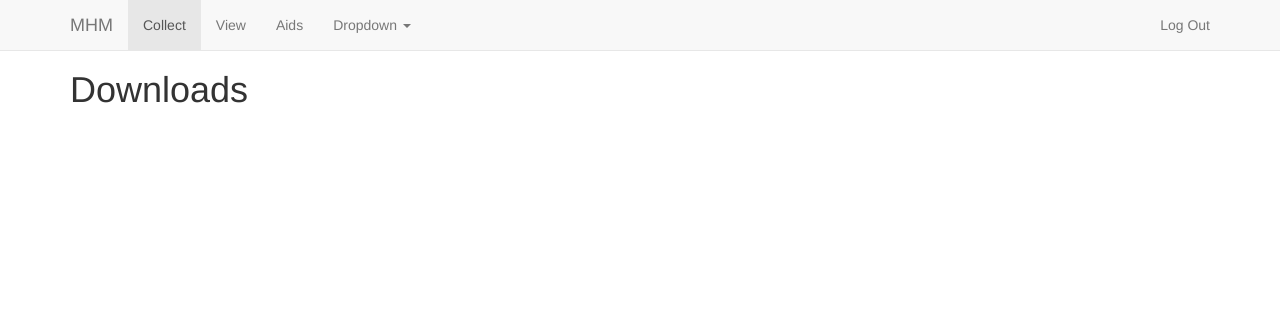
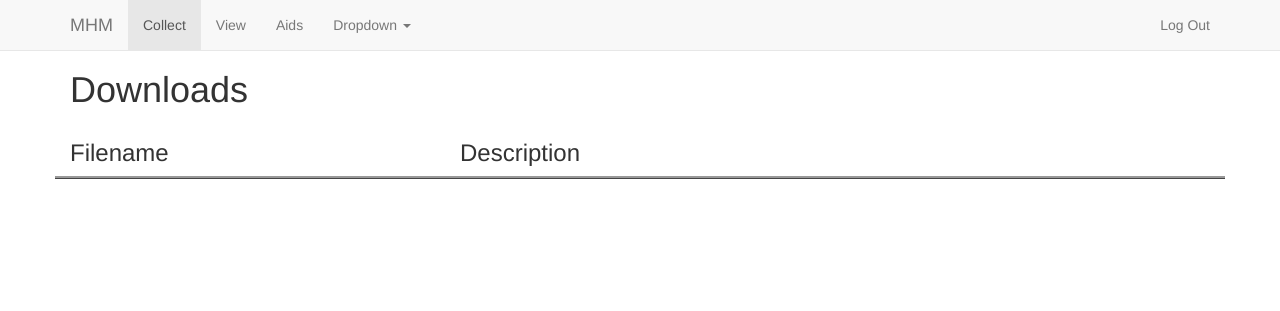
Before and after one commit to dakotahm/MHMPython, a Django app: page /aids/ in a window 1280 px wide. Shown: the top 311 px of the page. Run offline with Django 3.2, Linux system fonts and the light colour scheme; the visitor is signed in with stand-in values (Sample User, id 1); data that the repository does not hold is empty; parts of the project's set-up code (start-up, migrations or seed data) failed here and were passed over; some libraries are stand-ins or nearby versions.

```diff
--- /dev/null
+++ b/TreatmentAid/static/TreatmentAid/css/Downloadscss.css
@@ -0,0 +1,10 @@
+.download-header{
+    border-bottom: 3px ridge #999999;
+}
+.padded{
+    padding-bottom: 30px;
+}
+
+.download-body{
+    border-bottom: 1px solid #999999;
+}
--- a/TreatmentAid/templates/TreatmentAid/Aid.html
+++ b/TreatmentAid/templates/TreatmentAid/Aid.html
@@ -1,19 +1,37 @@
 {% extends "RecordEvent/nav.html" %}
+{% load staticfiles %}
+{% csrf_token %}
+{% block content %}
+    <link rel="stylesheet" href="{% static 'TreatmentAid/css/Downloadscss.css' %}"/>
 
-{% block content %}
 <h1>Downloads </h1>
+
+        <div  class="padded">
+            <div class="row inline download-header">
+                <div class="col-lg-4">
+                    <h3>Filename</h3>
+                </div>
+                <div class="col-lg-4">
+                    <h3>Description</h3>
+                </div>
+            </div>
+        </div>
+
 {% for down in download %}
-  <div class="row inline">
-    <div class="col-lg-4"><p class="col-lg-4">
-        Filename: {{ down.filename }}
+    <div  class="padded">
+      <div class="row inline download-body">
+        <div class="col-lg-4"><p class="">
+            {{ down.filename }}
         </p></div>
           <div class="col-lg-4">
-    <p class="col-lg-4">
-      Description: {{down.description}}
+        <p class="">
+          {{down.description}}
         </p></div>
           <div class="col-lg-4">
-    <button onclick="location.href='{{ down.url }}'" class="col-lg-4" type="button">
+        <button url="{{ down.url }}" class="download pull-right" type="button">
             Download </button></div>
       </div>
+    </div>
+    <script src="{% static 'TreatmentAid/scripts/Download.js' %}"></script>
 {% endfor %}
 {% endblock %}
--- a/TreatmentAid/views.py
+++ b/TreatmentAid/views.py
@@ -3,6 +3,7 @@ from django.contrib.auth.decorators import login_required
 from django.contrib import auth
 from TreatmentAid import  models
 from django.db.models import Q
+import json
 
 
 @login_required
@@ -15,4 +16,10 @@ def AidView(request):
 
     Downloadables = [down for down in models.Treatmentdownloads.objects.all().filter(Q(userfk=current_user.id) | Q(global_field=1))]
 
+    if(request.method=='GET' and request.is_ajax()):
+        #puts all the get parameters in a list
+        #for some reason the key 'url' was not working
+        theURL=[request.GET[key] for key in request.GET][0]
+
+
     return render(request,'TreatmentAid/Aid.html',{'download':Downloadables})
```
Also changed, not shown: TreatmentAid/static/TreatmentAid/scripts/Download.js (added, +19 -0 lines). Lines whose indentation alone changed are shown as unchanged.
